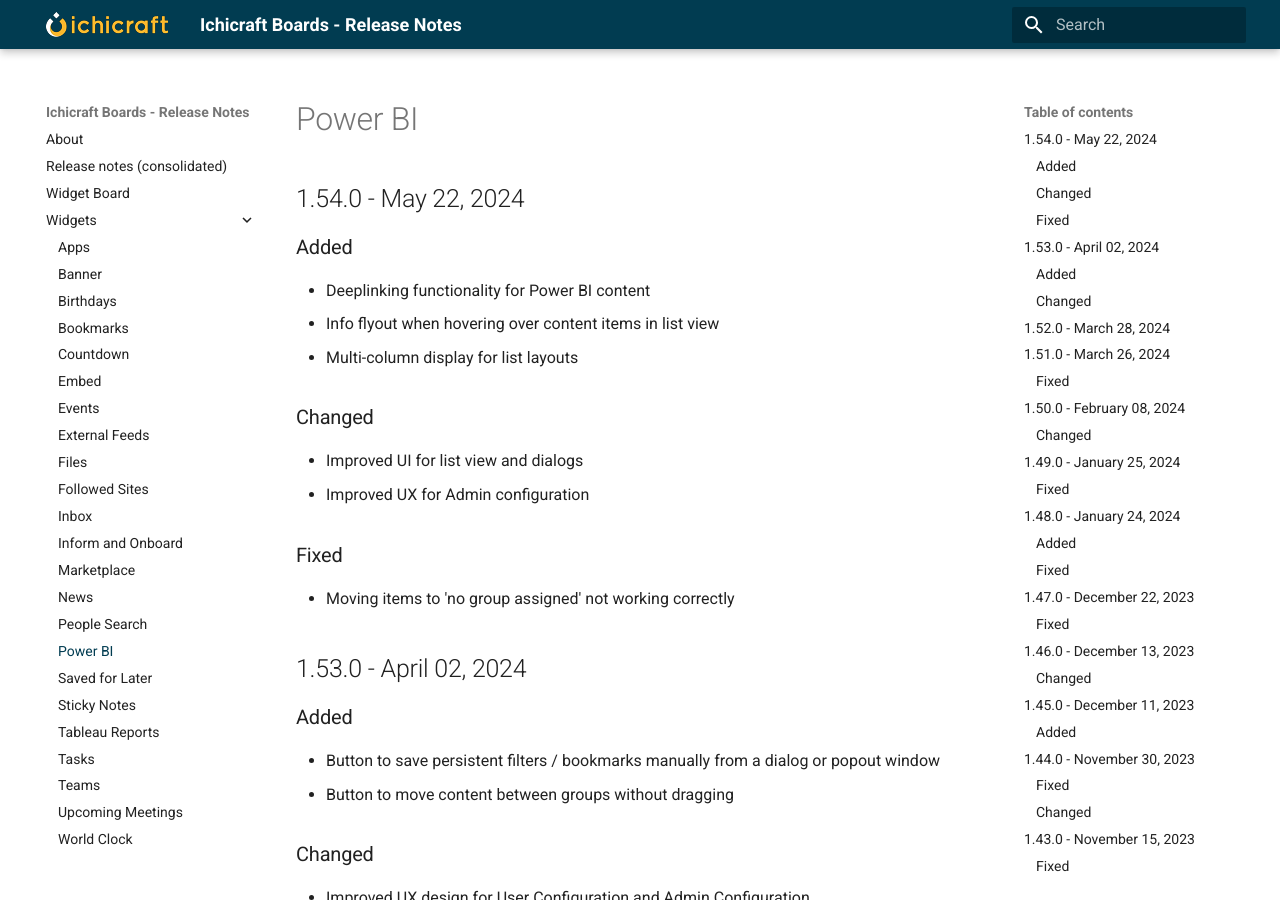
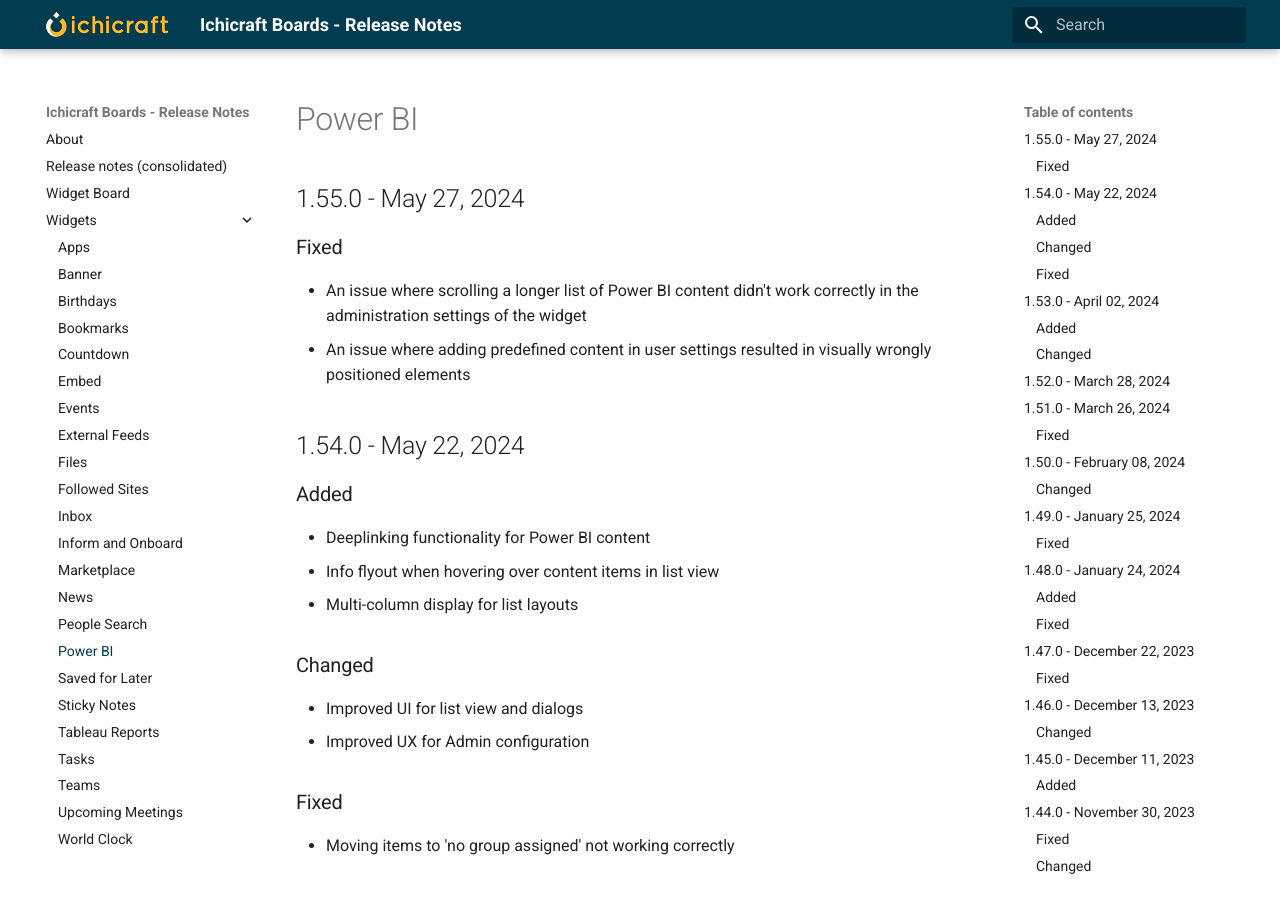
Before and after one commit to ichicraft/widgets-docs, an MkDocs documentation site: the page built from docs/Widgets/Power BI.md, in a window 1280 px wide and 900 px high. Built offline with MkDocs 1.6.1 and Material for MkDocs 9.7.7, drawn with Linux system fonts in a browser that asks for light colours.

```diff
--- a/docs/Widgets/Power BI.md
+++ b/docs/Widgets/Power BI.md
@@ -1,3 +1,9 @@
+## 1.55.0 - May 27, 2024
+
+### Fixed
+- An issue where scrolling a longer list of Power BI content didn&#x27;t work correctly in the administration settings of the widget
+- An issue where adding predefined content in user settings resulted in visually wrongly positioned elements
+
 ## 1.54.0 - May 22, 2024
 
 ### Added
```
Also changed, not shown: docs/Release-notes-(consolidated).md (+6 -0 lines).
